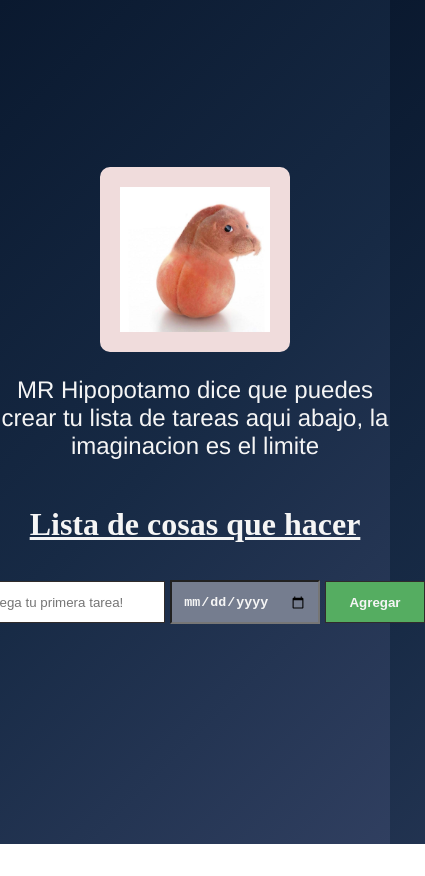
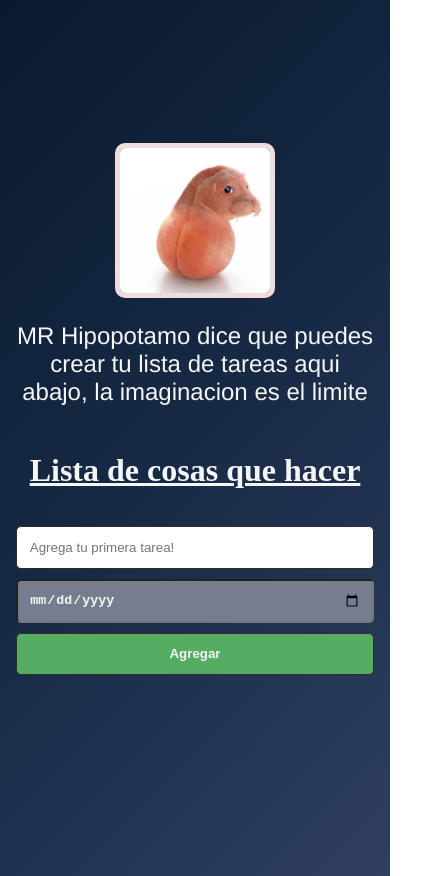
Before and after one commit to Cholero25/Todos, a plain HTML site: page index.html in a window 390 px wide. Shown: the whole page, 425 px wide, since content can reach past the window. Before the commit the page ends 844 px from the top, so only its background shows below. Drawn offline with Linux system fonts and the light colour scheme.

Commit message:
fix page

```diff
--- a/index.html
+++ b/index.html
@@ -6,12 +6,12 @@
     <title>Hippo Todo List</title>
     <link rel="stylesheet" href="styles.css">
     <script src="javascript.js"></script>
-    <link rel="icon" href="/Images/checklist (1).png" type="image/x-icon">
+    <link rel="icon" href="Images/checklist (1).png" type="image/x-icon">
 
 
 </head>
 <body>
-    <img src="/Images/List.jpg" class="img-todo">
+    <img src="Images/List.jpg" class="img-todo">
     <p class="hippo-text">MR Hipopotamo dice que puedes crear tu lista de tareas aqui abajo, la imaginacion es el limite</p>
 
     <h1>Lista de cosas que hacer</h1>
--- a/styles.css
+++ b/styles.css
@@ -14,94 +14,92 @@ body {
     min-height: 100vh;
     background: var(--primary-gradient);
     color: var(--text-color);
+    padding: 1rem;
 }
 
-.input,.btn-add,.red{
+.input, .btn-add, .red {
     padding: 0.8rem;
     border: solid 0.5px rgb(48, 44, 44);
-}
-.date-selector{
-   padding: 0.7rem;
+    border-radius: 5px;
 }
 
-.btn-add{
+.date-selector {
+   padding: 0.7rem;
+   border-radius: 5px;
+}
+
+.btn-add {
     background-color: var(--btn-add-color);
 }
-.red{
-     background-color:var(--btn-delete-color);
-}
-.date-selector{
-background-color: #757d8f;
+
+.red {
+    background-color: var(--btn-delete-color);
 }
 
-.btn-add,.red,.date-selector{
-    color:var(--text-colot);
-    font-weight:bold;
+.date-selector {
+    background-color: #757d8f;
 }
 
-h1{
-    color:var(--text-colot);
+.btn-add, .red, .date-selector {
+    color: var(--text-color);
+    font-weight: bold;
+}
+
+h1 {
+    color: var(--text-color);
     text-decoration: underline;
+    text-align: center;
 }
-.box-style,.grid-div{
+
+.box-style, .grid-div {
     font-family: 'Gill Sans', 'Gill Sans MT', Calibri, 'Trebuchet MS', sans-serif;
-    font-size: 1.4rem;
+    font-size: 1.2rem;
     display: grid;
     grid-template-columns: 200px 150px 100px;
-      padding: 1rem 0px;
-      gap: 5px;
-      align-items: center;}
-.img-todo{
+    padding: 1rem 0;
+    gap: 10px;
+    align-items: center;
+    width: 100%;
+    max-width: 500px;
+}
+
+.img-todo {
     max-width: 150px;
     border-radius: 10px;
-    border: solid 20px rgb(240, 220, 220);
+    border: solid 5px rgb(240, 220, 220);
 }
 
-
-.red{
-background-color:var(--btn-delete-color);
-}
-.hippo-text{
+.hippo-text {
     text-align: center;
     font-family: 'Franklin Gothic Medium', 'Arial Narrow', Arial, sans-serif;
     font-size: 1.5rem;
 }
 
+/* 📱 Móviles: apila todo */
+@media (max-width: 600px) {
+    .box-style, .grid-div {
+        grid-template-columns: 1fr;
+        font-size: 1rem;
+        text-align: center;
+    }
 
-/*
-.Azul{
-    background-color: rgb(92, 92, 186);
-     padding: 0.5rem;
-}
-.Amarillo{
-    background-color: rgb(175, 175, 105);
-     padding: 0.5rem;
-}
-.Rojo{
-    background-color: rgb(207, 132, 132);
-     padding: 0.5rem;
+    .input, .date-selector, .btn-add, .red {
+        width: 100%;
+        box-sizing: border-box;
+    }
 }
 
-
-.Card-Amarillo{
-    background-color: rgb(175, 175, 105);
-    padding: 1rem;
-    border-radius: 1rem;
-}
-.Card-Rojo{
-    background-color: rgb(207, 132, 132);
-    padding: 1rem;
-    border-radius: 1rem;
-}
-.Card-Azul{
-    background-color: rgb(92, 92, 186);
-    padding: 1rem;
-    border-radius: 1rem;
+/* 💻 Tablets: 2 columnas */
+@media (min-width: 601px) and (max-width: 900px) {
+    .box-style, .grid-div {
+        grid-template-columns: 1fr 1fr;
+        font-size: 1.1rem;
+    }
 }
 
-
-.Cards{
-    display: flex;
-    gap: 1rem;
-    padding: 2rem;
-}*/
+/* 🖥 Escritorio: mantiene 3 columnas */
+@media (min-width: 901px) {
+    .box-style, .grid-div {
+        grid-template-columns: 200px 150px 100px;
+    }
+}
```
Also changed, not shown: Todo.html (deleted, +0 -32 lines), Todos.html (deleted, +0 -55 lines).
